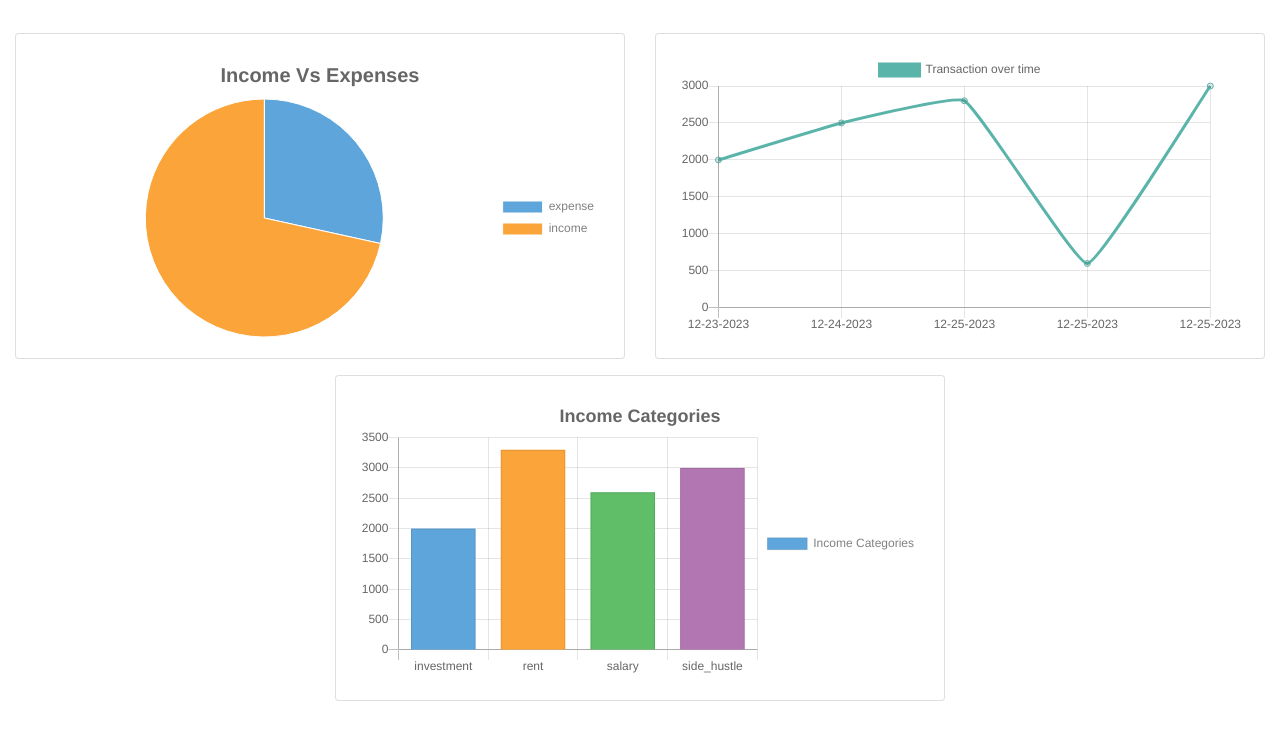
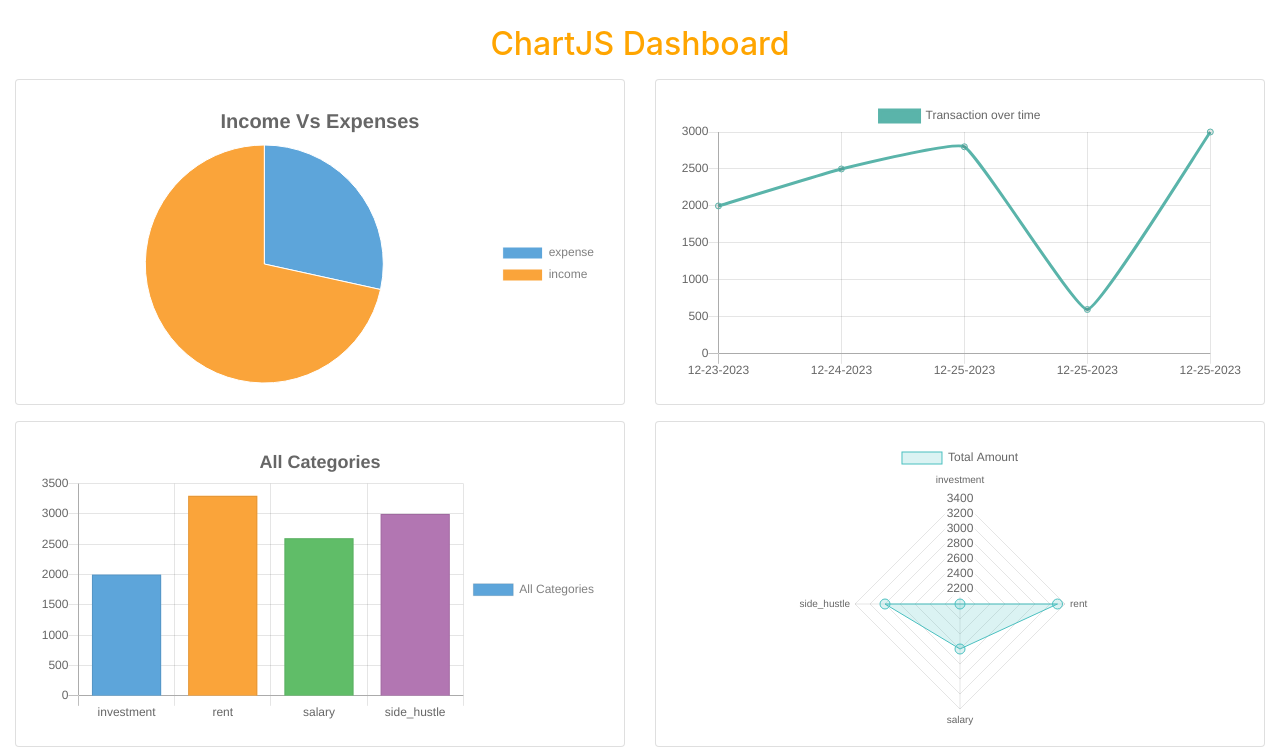
Before and after one commit to timothyho12321/dashboard, a Flask app: page /dashboard in a window 1280 px wide. Shown: the part 56-811 px from the top of the page. Before the commit the page ends 757 px from the top, so only its background shows below. Run offline with Flask 3, Linux system fonts and the light colour scheme; data comes from the database, SQL or seed files in the repository; both versions use the stored data as it was after the commit; some libraries are stand-ins or nearby versions.

Commit message:
add one last chart for chartjs dashboard

```diff
--- a/application/routes.py
+++ b/application/routes.py
@@ -38,12 +38,25 @@ def dashboard():
         dates_labels.append(date.strftime("%m-%d-%Y"))
 
 
+    category_comparison = db.session.query(db.func.sum(IncomeExpense.amount), IncomeExpense.category).group_by(IncomeExpense.category).order_by(IncomeExpense.category).all()
+
+    # Extract data for the radar chart
+    categories = []
+    total_amounts = []
+
+    for amount, category in category_comparison:
+        categories.append(category)
+        total_amounts.append(amount)
+
+
 
     return render_template('dashboard.html',
                            income_vs_expenses=json.dumps(income_expense),
                            over_time_expenditure=json.dumps(over_time_expenditure),
                            dates_labels=json.dumps(dates_labels),
-                           category_spend = json.dumps(income_category))
+                           category_spend = json.dumps(income_category),
+                           categories=json.dumps(categories),
+                           totalAmounts=json.dumps(total_amounts))
 
 
 @app.route("/dashboard_plotly")
--- a/application/templates/dashboard.html
+++ b/application/templates/dashboard.html
@@ -1,5 +1,17 @@
 {% extends "layout.html" %}
 {% block content %}
+
+<style>
+    .title-heading {
+        color: orange;
+    }
+</style>
+
+<div class="d-flex col-md-12 justify-content-center">
+    <h2 class=" text-center title-heading">ChartJS Dashboard</h2>
+</div>
+
+
 <div class="col-xs-10 col-sm-6 col-md-6">
     <div class="card card-style mb-2 mt-2">
         <div class="card-body">
@@ -25,6 +37,16 @@
         <div class="card-body">
             <div class="chart-container" style="position: relative;">
                 <canvas id="category_chart"></canvas>
+            </div>
+        </div>
+    </div>
+</div>
+
+<div class="col-xs-10 col-sm-6 col-md-6">
+    <div class="card card-style mb-2 mt-2">
+        <div class="card-body">
+            <div class="chart-container" style="position: relative;">
+                <canvas id="radar_chart"></canvas>
             </div>
         </div>
     </div>
@@ -87,7 +109,7 @@
         data: {
             labels: ['investment', 'rent', 'salary','side_hustle'],
             datasets:[{
-                label: "Income Categories",
+                label: "All Categories",
                 data: categorical_data,
                 backgroundColor: ['#5DA5DA ', '#FAA43A', '#60BD68',
                     '#B276B2', '#E16851', '#FB8267'],
@@ -102,7 +124,7 @@
         options:{
             title: {
                 display: true,
-                text: "Income Categories",
+                text: "All Categories",
                 fontSize: 18
             },
             legend:{
@@ -148,6 +170,36 @@
 
     });
 
+    let categories = JSON.parse({{ categories | tojson }});
+    let totalAmounts = JSON.parse({{ totalAmounts | tojson }});
+
+    // Get the canvas element
+    let ctx = document.getElementById('radar_chart').getContext('2d');
+
+    // Create a radar chart
+    let radarChart = new Chart(ctx, {
+        type: 'radar',
+        data: {
+            labels: categories,
+            datasets: [{
+                label: 'Total Amount',
+                data: totalAmounts,
+                backgroundColor: 'rgba(75, 192, 192, 0.2)',
+                borderColor: 'rgba(75, 192, 192, 1)',
+                borderWidth: 1,
+                pointRadius: 5,
+                pointHoverRadius: 8
+            }]
+        },
+        options: {
+            scales: {
+                r: {
+                    suggestedMin: 0
+                }
+            }
+        }
+    });
+
 </script>
 {% endblock %}
 
--- a/application/templates/dashboard_plotly.html
+++ b/application/templates/dashboard_plotly.html
@@ -3,12 +3,12 @@
 
 <style>
     .title-heading {
-        color: silver;
+        color: purple;
     }
 </style>
 
 <div class="d-flex col-md-12 justify-content-center">
-    <h2 class=" text-center title-heading">Dash Plotly dashboard</h2>
+    <h2 class=" text-center title-heading">Dash Plotly Dashboard</h2>
 </div>
 
 <div class="col-xs-10 col-sm-6 col-md-6">
```
Also changed, not shown: instance/expensesDB.db.
